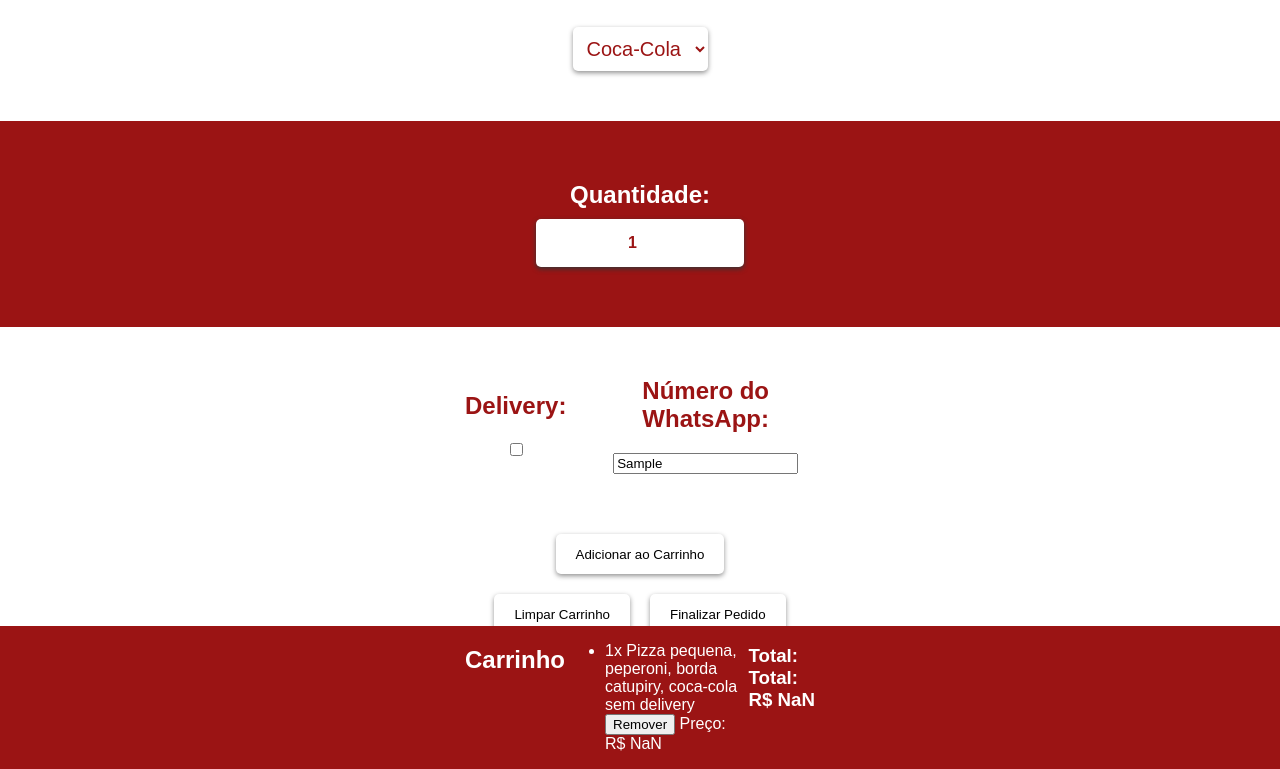
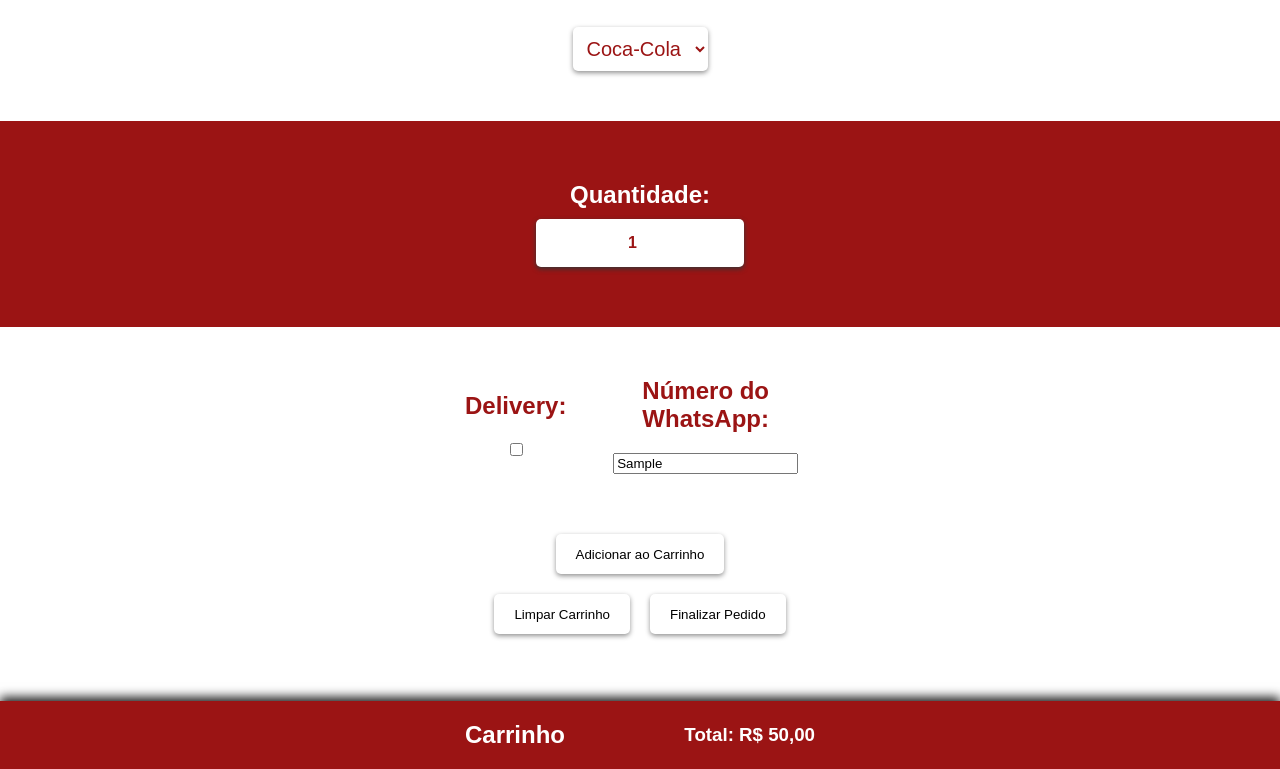
Before and after one commit to eibrunoruan/duepizza, a website: page src/index.html in a window 1280 px wide. Both pictures are taken after typing "Sample" into the empty fields and a click on the button "Adicionar ao Carrinho". Shown: the part 848-1617 px from the top of the page. Drawn offline with Linux system fonts and the light colour scheme.

Commit message:
Made cart functional

```diff
--- a/src/css/main.css
+++ b/src/css/main.css
@@ -269,10 +269,13 @@ main{
     margin: 0 auto;
     justify-content: space-between;
     color: white;
+    align-items: center;
 }
+
 
 .cartContainer{
     background-color: rgb(155, 20, 20);
+    box-shadow: 0px -4px 10px rgb(32, 32, 32);
     position: fixed;
     bottom: 0px;
     width: 100vw;
--- a/src/index.html
+++ b/src/index.html
@@ -108,7 +108,7 @@
                 <h2>Carrinho</h2>
                 <ul id="cart-items">
                 </ul>
-                <h3>Total: <span id="total-price">R$0,00</span></h3>
+                <h3><span id="total-price">R$0,00</span></h3>
             </div>
         </section>
     </main>
--- a/src/js/cart.js
+++ b/src/js/cart.js
@@ -39,10 +39,10 @@ function updateCart() {
     }
 
     cart.forEach((item, index) => {
-        const sizePrice = prices.size[item.size];
-        const flavorPrice = prices.flavor[item.flavor];
-        const edgePrice = prices.edge[item.edge];
-        const accompanimentPrice = prices.accompaniment[item.accompaniment];
+        const sizePrice = prices.size[item.size].price;
+        const flavorPrice = prices.flavor[item.flavor].price;
+        const edgePrice = prices.edge[item.edge].price;
+        const accompanimentPrice = prices.accompaniment[item.accompaniment].price;
 
         // Calcula o preço total deste item
         const itemTotalPrice = sizePrice + flavorPrice + edgePrice + accompanimentPrice;
@@ -53,17 +53,17 @@ function updateCart() {
         // Adiciona ao preço total geral
         totalPrice += itemTotalPriceWithQuantity;
 
-        cartHTML += `
-            <li>
-                ${item.quantity}x Pizza ${item.size}, ${item.flavor}, borda ${item.edge}, ${item.accompaniment} ${item.delivery ? 'com delivery' : 'sem delivery'}
-                <button type="button" onclick="removeFromCart(${index})">Remover</button>
-                Preço: ${formatCurrency(itemTotalPriceWithQuantity)}
-            </li>
-        `;
+        // cartHTML += `
+        //     <li>
+        //         ${item.quantity}x Pizza ${item.size}, ${item.flavor}, borda ${item.edge}, ${item.accompaniment} ${item.delivery ? 'com delivery' : 'sem delivery'}
+        //         <button type="button" onclick="removeFromCart(${index})">Remover</button>
+        //         Preço: ${formatCurrency(itemTotalPriceWithQuantity)}
+        //     </li>
+        // `;
     });
 
     const totalPriceFormatted = formatCurrency(totalPrice);
-    cartItemsElement.innerHTML = cartHTML;
+    // cartItemsElement.innerHTML = cartHTML;
     totalPriceElement.textContent = `Total: ${totalPriceFormatted}`;
 }
 
```
